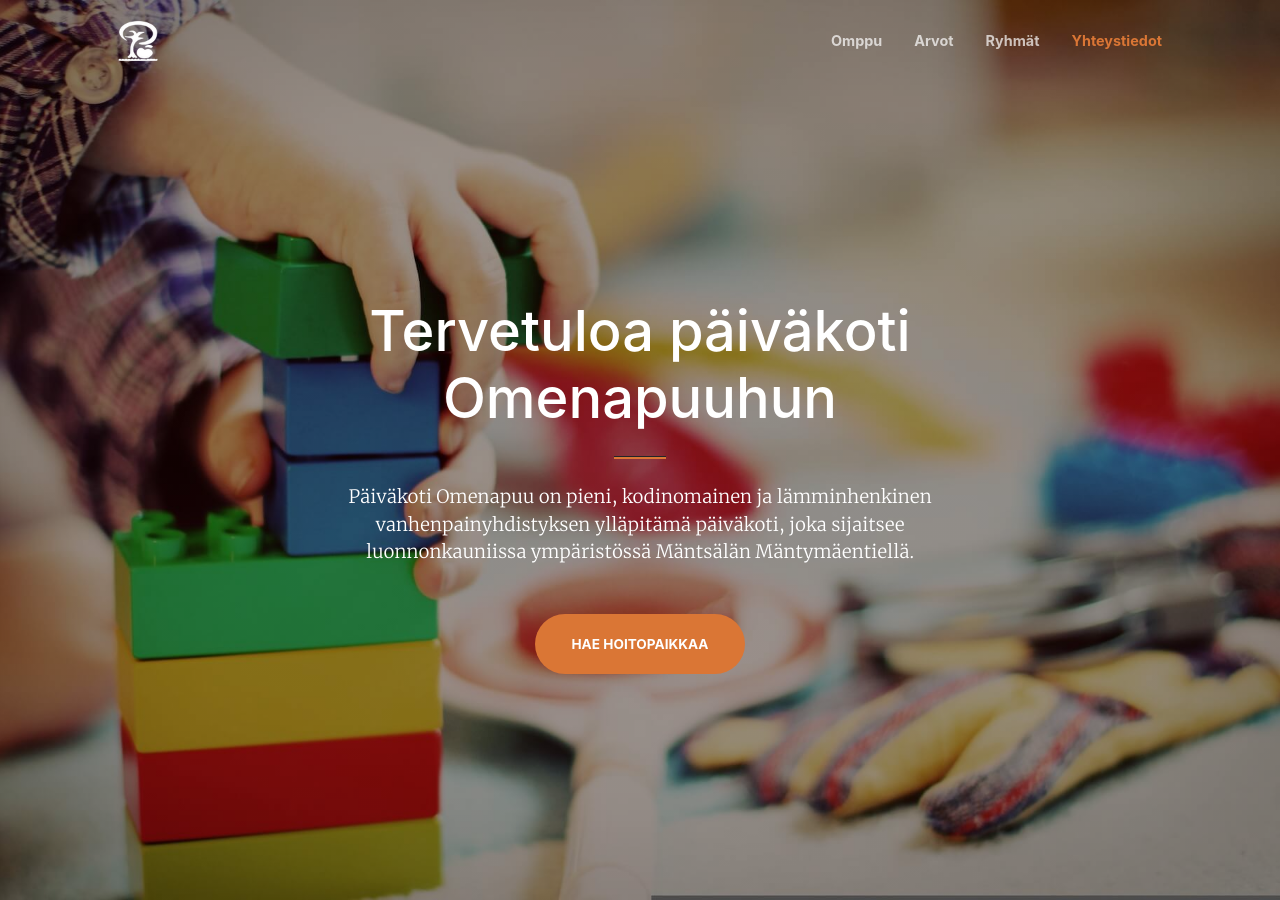
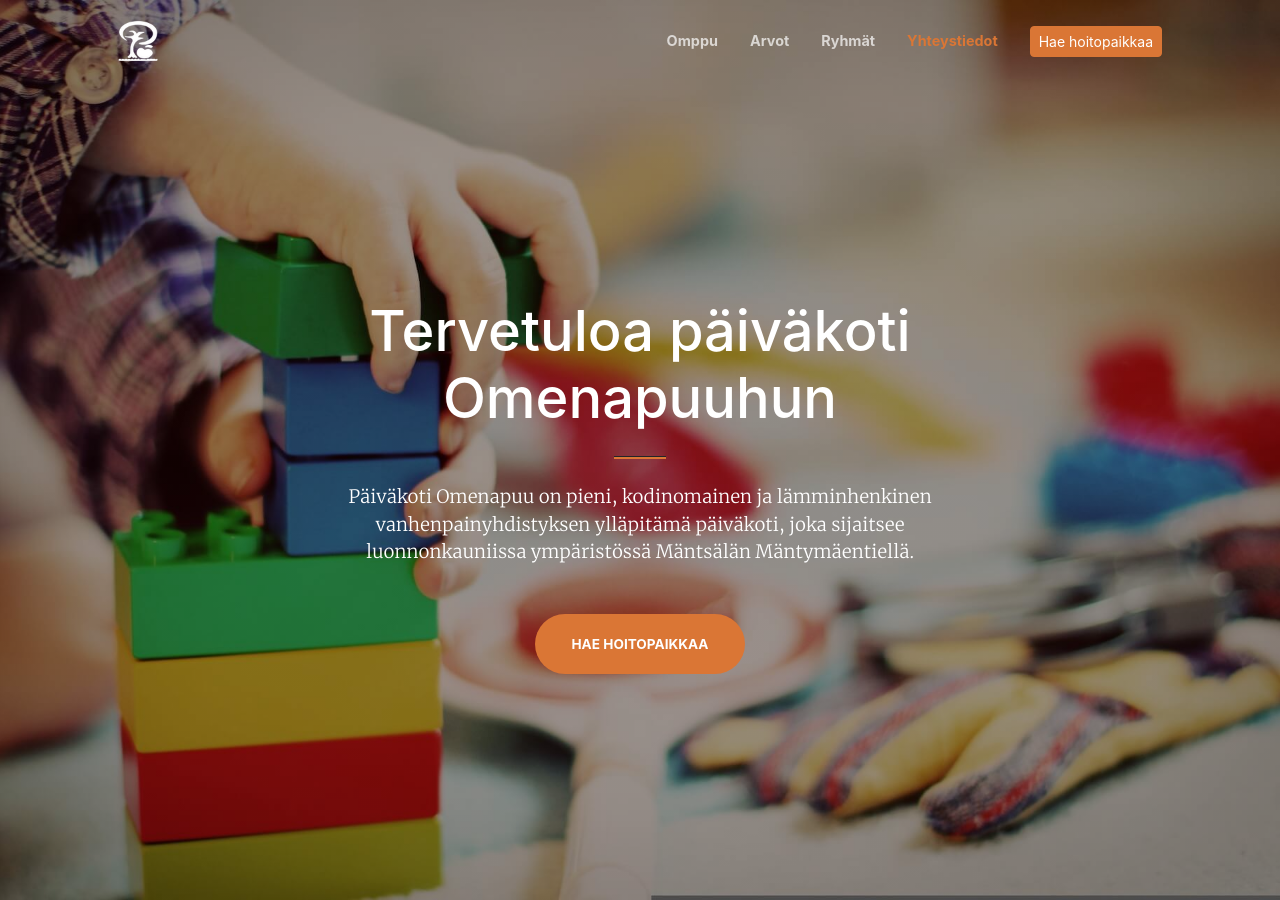
Before and after one commit to paivakotiomenapuu/paivakotiomenapuu.github.io, a Jekyll site: the page built from docs/index.html, in a window 1280 px wide and 900 px high. Built offline with Jekyll 4.4.1, drawn with Linux system fonts in a browser that asks for light colours; some web fonts are replaced.

Commit message:
Add application button to the nav bar

```diff
--- a/docs/_includes/navigation.html
+++ b/docs/_includes/navigation.html
@@ -12,6 +12,7 @@
         <li class="nav-item"><a class="nav-link" href={{ section.link }}>{{ section.title }}</a></li>
         {% endfor %}
       </ul>
+      <a class="btn btn-primary btn-sm" href="/application">{{ site.data.landing.button }}</a>
     </div>
   </div>
 </nav>
--- a/docs/_sass/base.scss
+++ b/docs/_sass/base.scss
@@ -83,6 +83,11 @@ form {
   flex-direction: column;
 }
 
+.navbar .btn {
+  margin-left: 2rem;
+  margin-bottom: 0;
+}
+
 form .btn {
   margin: 0.5rem 0;
 }
@@ -154,6 +159,11 @@ form .btn {
   #logo {
     content: url("/assets/img/logo-color.png") !important;
   }
+
+  .navbar .btn {
+    margin-left: 0;
+    margin-bottom: 1rem;
+  }
 }
 
 @media (min-width: 1200px) {
```
